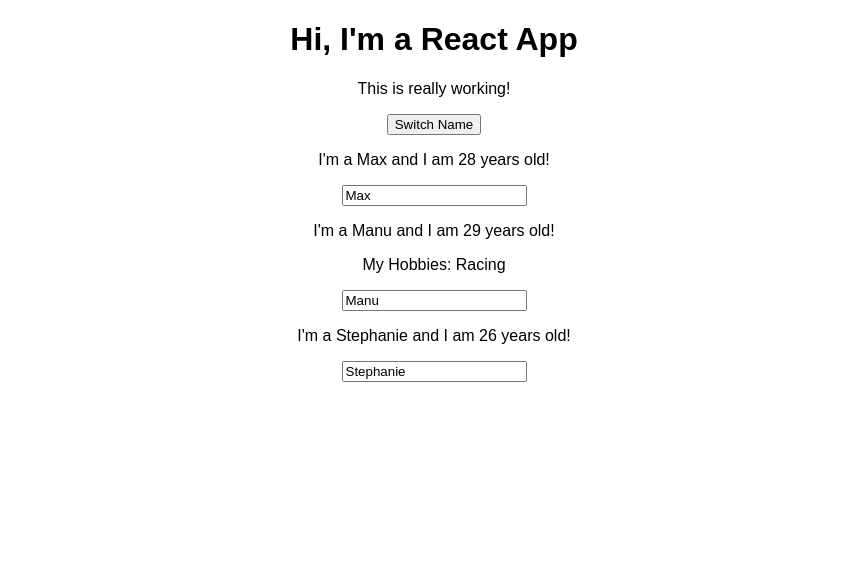
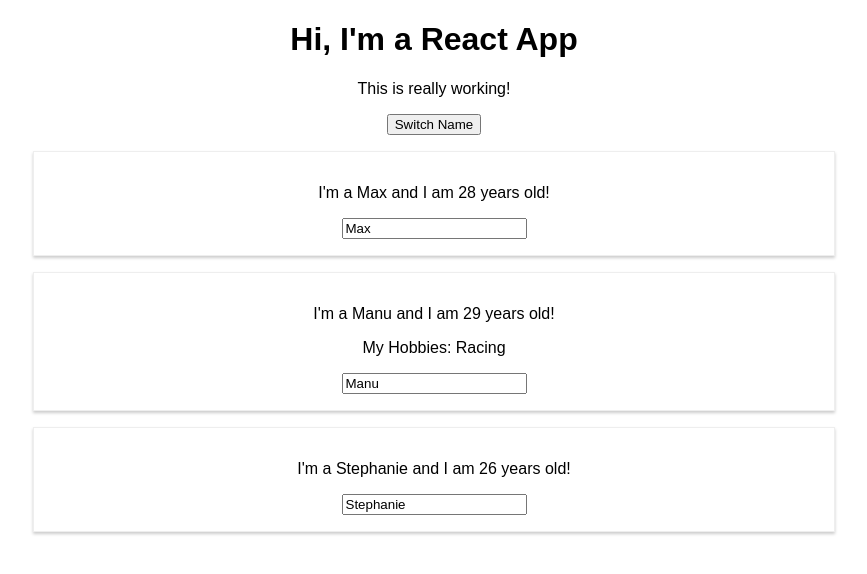
Before and after one commit to cnjoy/reactapp, a React (Create React App) app: page / in a window 1280 px wide. Shown: the top 574 px of the page, without its empty margins (206-1073 px from the left). Built offline with nearby package versions, Linux system fonts and the light colour scheme.

Commit message:
47. Adding Styling with Stylesheets

```diff
--- a/src/App.js
+++ b/src/App.js
@@ -1,7 +1,7 @@
 import React, { Component } from 'react';
 import './App.css';
 import Person from './Person/Person.js';
-
+import './Person/Person.css';
 class App extends Component {
 
   state = {
--- /dev/null
+++ b/src/Person/Person.css
@@ -0,0 +1,8 @@
+.Person {
+    width: 60%;
+    margin: 16px auto;
+    border: 1px solid #eee;
+    box-shadow: 0 2px 3px #ccc;
+    padding: 16px;
+    text-align: center;
+}
--- a/src/Person/Person.js
+++ b/src/Person/Person.js
@@ -2,7 +2,7 @@
 
 const person = (props) => {
     return (
-        <div>
+        <div className="Person">
             <p onClick={props.click}>I'm a {props.name} and I am {props.age}  years old!</p>
             <p>{props.children}</p>
             <input type="text" onChange={props.changed} value={props.name} />
```
